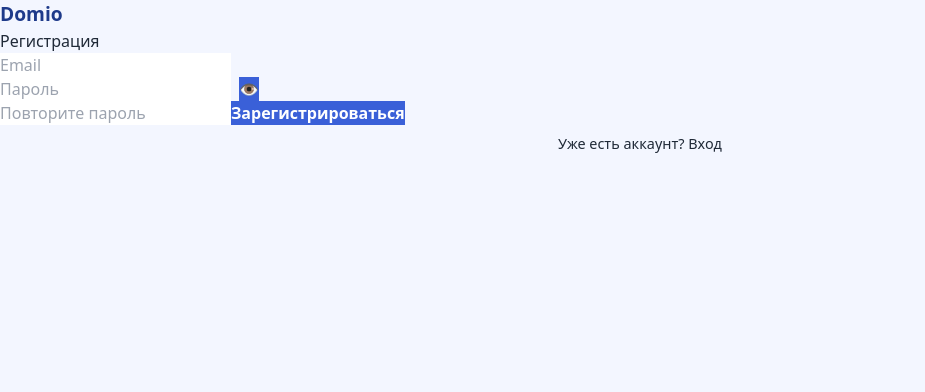
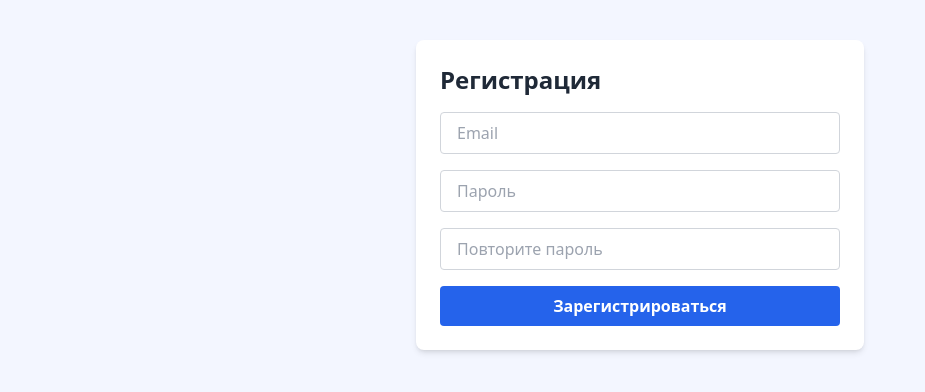
Before and after one commit to senenevar/domio-app, a Next.js app: page /auth/register in a window 1280 px wide. Shown: the top 392 px of the page, without its empty margins (0-925 px from the left). Built offline with nearby package versions, Linux system fonts and the light colour scheme.

Commit message:
update-v2

```diff
--- a/pages/auth/register.tsx
+++ b/pages/auth/register.tsx
@@ -1,58 +1,76 @@
+
 import { useState } from 'react';
 import { useRouter } from 'next/router';
 import { supabase } from '../../lib/supabaseClient';
-import styles from '../../styles/Auth.module.css';
 
 export default function Register() {
   const [email, setEmail] = useState('');
   const [password, setPassword] = useState('');
   const [confirmPassword, setConfirmPassword] = useState('');
-  const [showPassword, setShowPassword] = useState(false);
-  const [error, setError] = useState('');
+  const [loading, setLoading] = useState(false);
+  const [message, setMessage] = useState('');
   const router = useRouter();
 
   const handleRegister = async (e: React.FormEvent) => {
     e.preventDefault();
+    setMessage('');
     if (password !== confirmPassword) {
-      setError('Пароли не совпадают');
+      setMessage('Пароли не совпадают');
       return;
     }
-    const { error } = await supabase.auth.signUp({ email, password });
+
+    setLoading(true);
+    const { error } = await supabase.auth.signUp({
+      email,
+      password,
+    });
+
     if (error) {
-      setError(error.message);
+      setMessage(error.message);
     } else {
-      alert('Проверьте email для подтверждения.');
-      router.push('/auth/login');
+      setMessage('Регистрация прошла успешно! Проверьте вашу почту для подтверждения.');
     }
+
+    setLoading(false);
   };
 
   return (
-    <div className={styles.container}>
-      <a href="/" className={styles.logo}>Domio</a>
-      <form onSubmit={handleRegister} className={styles.form}>
-        <h2>Регистрация</h2>
-        {error && <p className={styles.error}>{error}</p>}
-        <input type="email" placeholder="Email" value={email} onChange={(e) => setEmail(e.target.value)} required />
-        <div className={styles.passwordField}>
+    <div className="max-w-md mx-auto mt-10 p-6 bg-white rounded-lg shadow-md">
+      <h1 className="text-2xl font-bold mb-4">Регистрация</h1>
+      <form onSubmit={handleRegister} className="space-y-4">
         <input
-            type={showPassword ? 'text' : 'password'}
+          type="email"
+          placeholder="Email"
+          className="w-full border px-4 py-2 rounded"
+          value={email}
+          onChange={(e) => setEmail(e.target.value)}
+          required
+        />
+        <input
+          type="password"
           placeholder="Пароль"
+          className="w-full border px-4 py-2 rounded"
           value={password}
           onChange={(e) => setPassword(e.target.value)}
           required
         />
-          <button type="button" onClick={() => setShowPassword(!showPassword)}>👁️</button>
-        </div>
         <input
-          type={showPassword ? 'text' : 'password'}
+          type="password"
           placeholder="Повторите пароль"
+          className="w-full border px-4 py-2 rounded"
           value={confirmPassword}
           onChange={(e) => setConfirmPassword(e.target.value)}
           required
         />
-        <button type="submit">Зарегистрироваться</button>
-        <p className={styles.link}>Уже есть аккаунт? <a href="/auth/login">Вход</a></p>
+        <button
+          type="submit"
+          disabled={loading}
+          className="bg-blue-600 text-white px-4 py-2 rounded w-full"
+        >
+          {loading ? 'Загрузка...' : 'Зарегистрироваться'}
+        </button>
       </form>
+      {message && <p className="mt-4 text-sm text-center text-red-600">{message}</p>}
     </div>
   );
 }
--- a/styles/Auth.module.css
+++ b/styles/Auth.module.css
@@ -1,91 +1,31 @@
-.authContainer {
+.container {
   max-width: 400px;
-margin: 3rem auto;
-background: #ffffff;
+  margin: 0 auto;
   padding: 2rem;
-border-radius: 1rem;
-box-shadow: 0 2px 10px rgba(0, 0, 0, 0.05);
-display: flex;
-flex-direction: column;
-gap: 1rem;
-font-family: system-ui, sans-serif;
+  background-color: #ffffff;
+  box-shadow: 0 4px 10px rgba(0, 0, 0, 0.05);
+  border-radius: 0.75rem;
 }
 
-.authContainer h1 {
-font-size: 1.5rem;
-font-weight: 600;
-color: #1e3a8a;
-text-align: center;
-}
-
-.formGroup {
-display: flex;
-flex-direction: column;
-gap: 0.5rem;
-}
-
-.formGroup label {
-font-size: 0.95rem;
-font-weight: 500;
-color: #374151;
-}
-
-.formGroup input {
+.input {
+  width: 100%;
   padding: 0.75rem;
-font-size: 1rem;
+  margin-top: 0.5rem;
   border: 1px solid #d1d5db;
   border-radius: 0.5rem;
-outline: none;
-transition: border 0.2s;
-}
-
-.formGroup input:focus {
-border-color: #3b82f6;
-}
-
-.passwordField {
-display: flex;
-align-items: center;
-gap: 0.5rem;
 }
 
 .button {
+  background-color: #3b82f6;
+  color: white;
   padding: 0.75rem;
-font-size: 1rem;
-background: #3b82f6;
-color: white;
+  width: 100%;
+  margin-top: 1rem;
   border: none;
   border-radius: 0.5rem;
   cursor: pointer;
-transition: background 0.2s;
 }
 
 .button:hover {
-background: #2563eb;
+  background-color: #2563eb;
 }
-
-.error {
-color: #dc2626;
-font-size: 0.9rem;
-text-align: center;
-}
-
-.success {
-color: #16a34a;
-font-size: 0.9rem;
-text-align: center;
-}
-
-.link {
-text-align: center;
-font-size: 0.9rem;
-margin-top: 0.5rem;
-}
-
-.logo {
-text-align: center;
-font-size: 1.2rem;
-font-weight: 600;
-color: #1e3a8a;
-cursor: pointer;
-}
```
Lines whose indentation alone changed are shown as unchanged.
